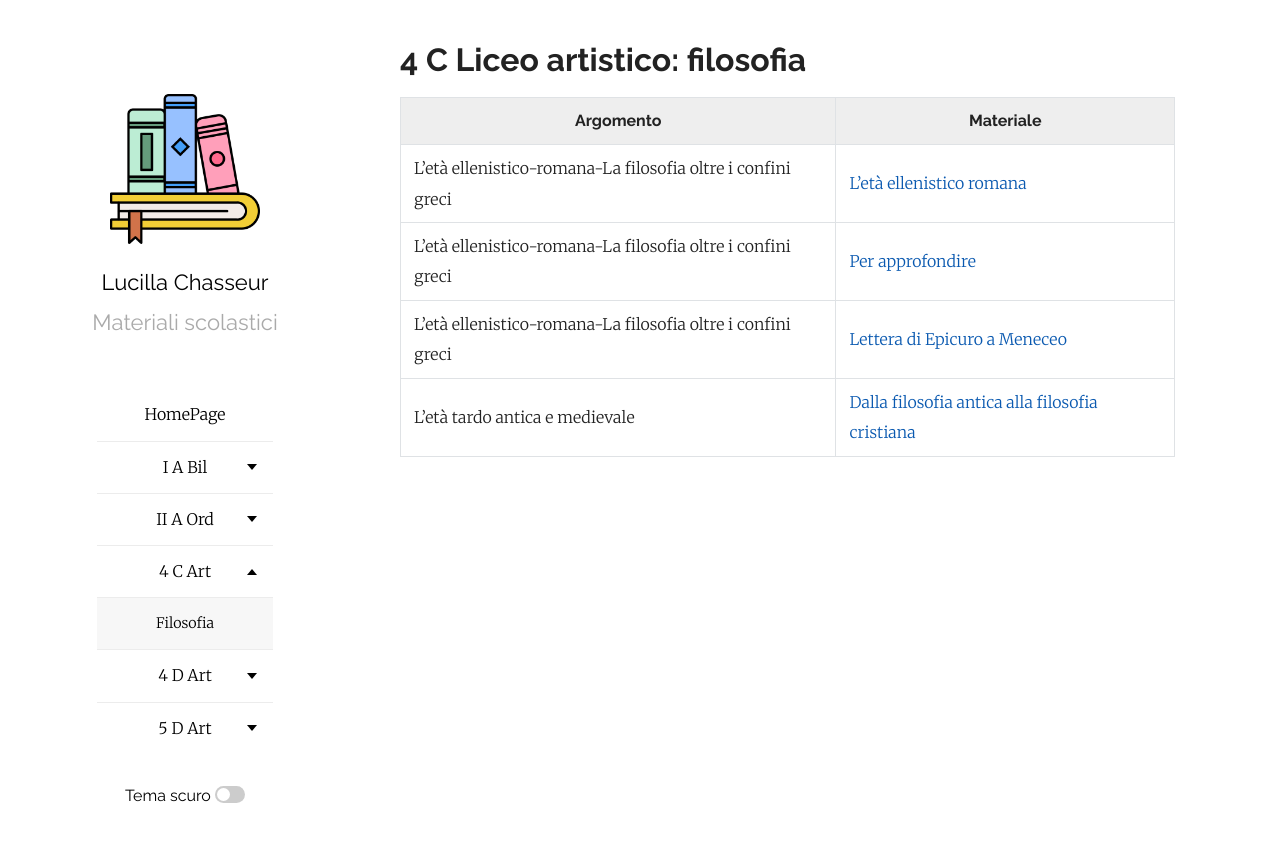
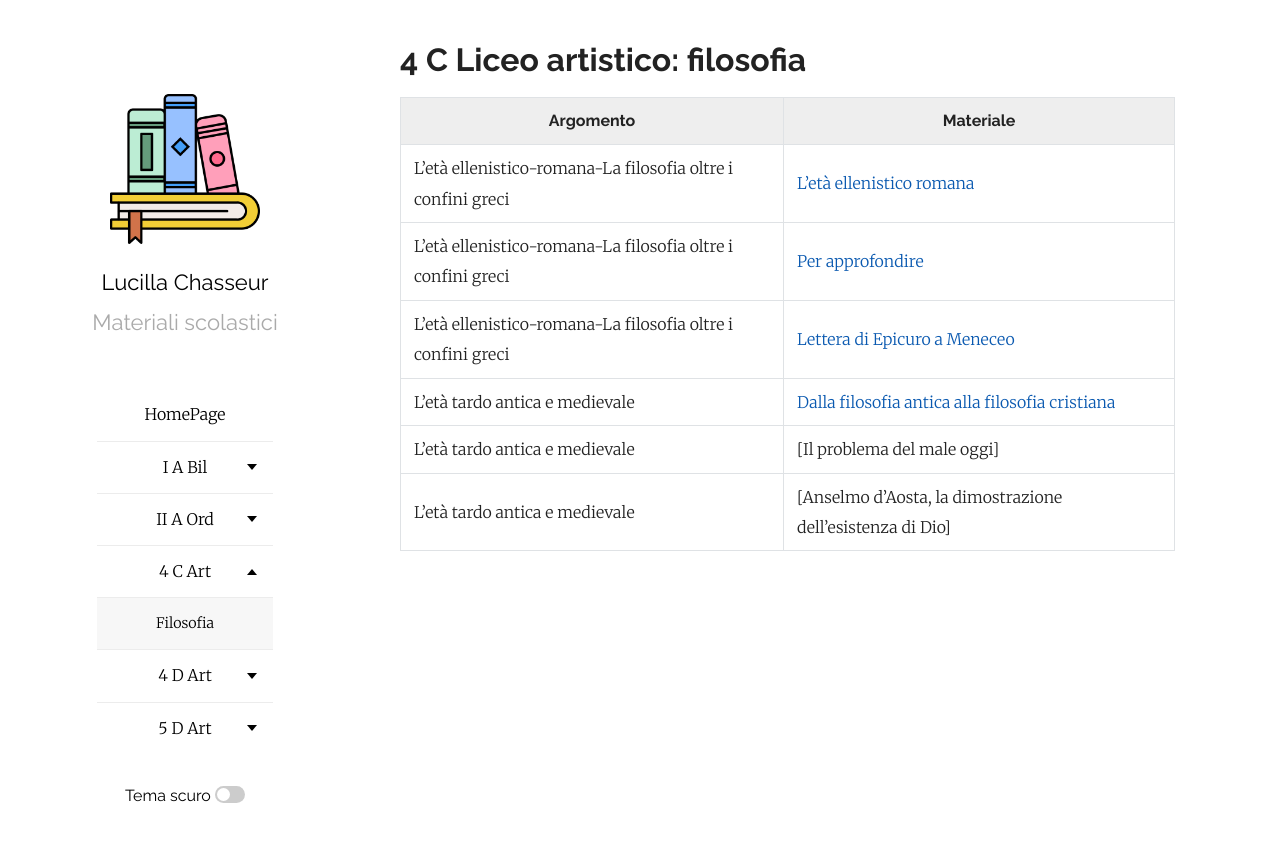
Before and after one commit to efemeridi/efemeridi.github.io, a Jekyll site: the page built from 4c_art_filosofia.md, in a window 1280 px wide. Shown: the top 842 px of the page. Built offline with Jekyll 4.4.1, drawn with Linux system fonts in a browser that asks for light colours; our own code applies the rules of GitHub Pages for plain Markdown files.

Commit message:
Add new topics to tardo antica e medievale section

```diff
--- a/4c_art_filosofia.md
+++ b/4c_art_filosofia.md
@@ -9,3 +9,5 @@ layout: page
 |L'età ellenistico-romana-La filosofia oltre i confini greci|[Per approfondire](https://www.internazionale.it/magazine/ngugi-wa-thiong-o/2025/10/23/contro-il-colonialismo-della-lingua)
 |L'età ellenistico-romana-La filosofia oltre i confini greci|[Lettera di Epicuro a Meneceo](/materiali/4_C_art/filosofia/02_Epicuro_lettera_a_Meneceo_studenti_4C.pdf/)
 |L'età tardo antica e medievale| [Dalla filosofia antica alla filosofia cristiana](/materiali/4_C_art/filosofia/03_Dalla_filo_antica_allafilo_crstiana_4C_artistico.pdf/)
+|L'età tardo antica e medievale| [Il problema del male oggi]
+|L'età tardo antica e medievale| [Anselmo d'Aosta, la dimostrazione dell'esistenza di Dio]
```
